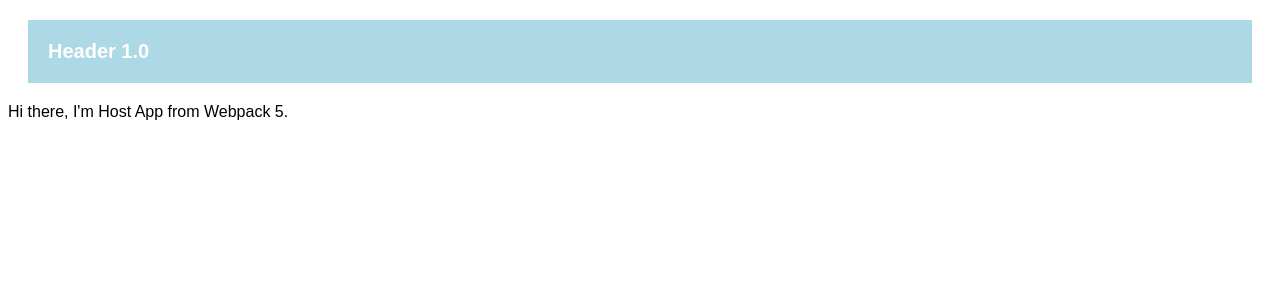
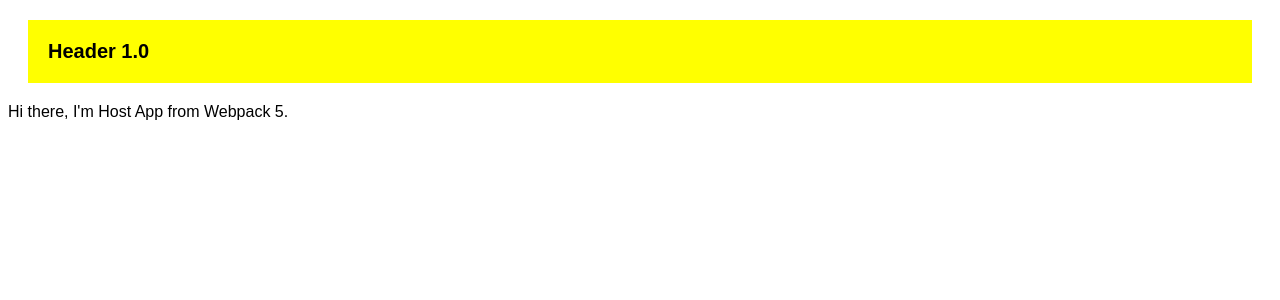
Before and after one commit to amanchaurasiaa/prod-test-header, a React app: page / in a window 1280 px wide. Shown: the top 300 px of the page. Built offline with nearby package versions, Linux system fonts and the light colour scheme.

Commit message:
change header color

```diff
--- a/src/Header.jsx
+++ b/src/Header.jsx
@@ -5,8 +5,8 @@ export default () => (
     style={{
         padding: "1em",
         margin: "1em",
-        background: "lightblue",
-        color:"white",
+        background: "yellow",
+        color:"black",
         fontWeight:"bold",
         fontSize:"20px"
     }}
```
